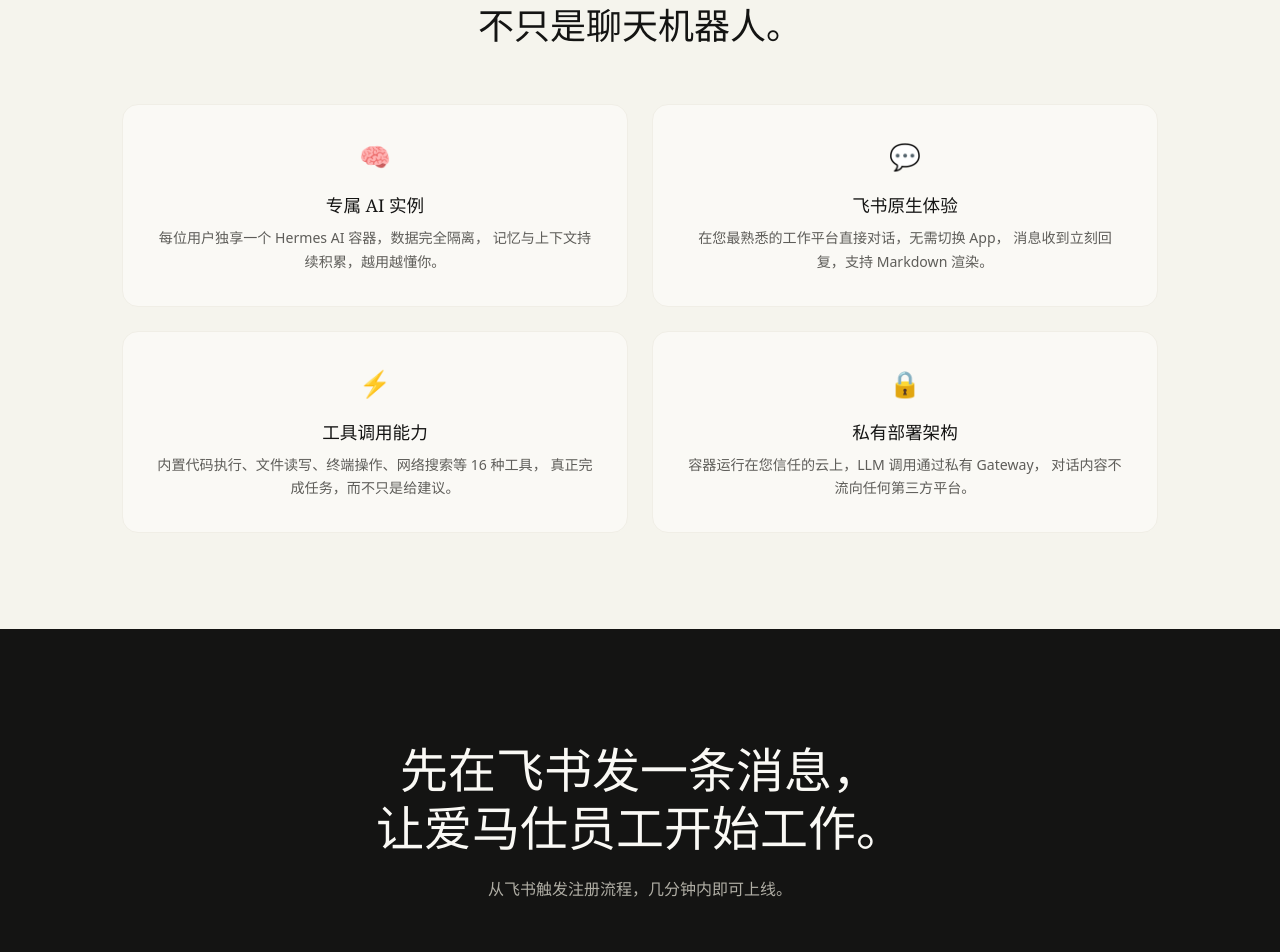
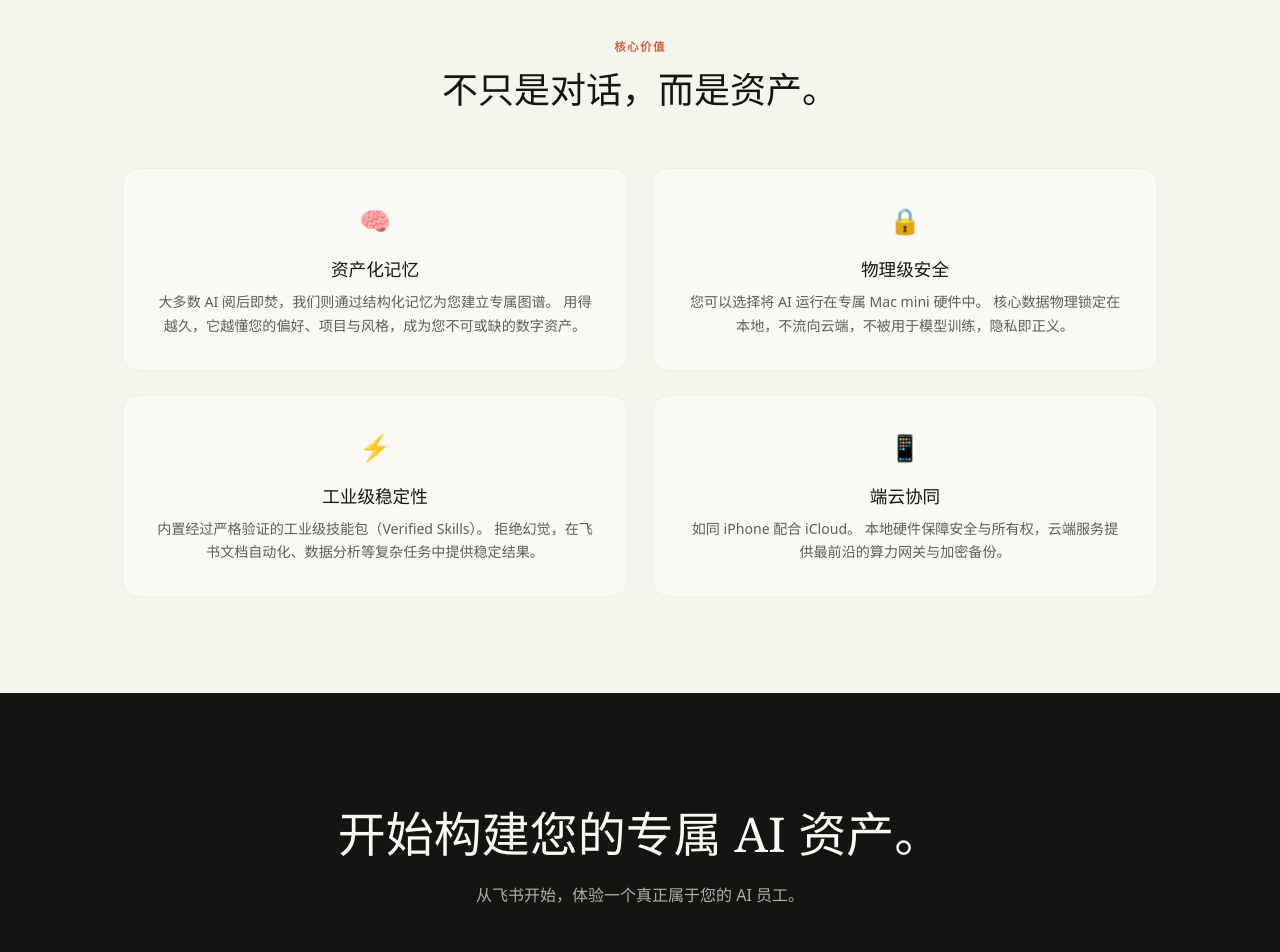
Before and after one commit to walk4rever/pi-matrix, a Next.js app in the folder cloud/dashboard/: page / in a window 1280 px wide. Shown: the part 1340-2292 px from the top of the page. Built offline with nearby package versions, Linux system fonts and the light colour scheme.

Commit message:
docs/ui: refine branding to 'Private AI Employee' and optimize marketing copy

```diff
--- a/cloud/dashboard/app/page.tsx
+++ b/cloud/dashboard/app/page.tsx
@@ -22,10 +22,13 @@ export default function HomePage() {
         {/* Hero */}
         <section className="hero">
           <div className="container">
-            <p className="hero-overline">AI Digital Employee · Powered by Air7.fun</p>
+            <p className="hero-overline">Private AI Digital Employee · Owned by You</p>
             <h1 className="hero-headline">
-              您的爱马仕员工，<br />在飞书候命。
+              您的 AI 员工，<br />永远属于您。
             </h1>
+            <p className="hero-subline" style={{ marginTop: "1.5rem", fontSize: "1.25rem", opacity: 0.8, maxWidth: "600px", marginInline: "auto" }}>
+              不仅是工具，更是资产。它住在您桌上的盒子里，记住您的一切，且只为您服务。
+            </p>
           </div>
         </section>
 
@@ -64,39 +67,39 @@ export default function HomePage() {
         {/* Features */}
         <section className="features-section">
           <div className="container">
-            <p className="section-overline">核心能力</p>
-            <h2 className="section-title">不只是聊天机器人。</h2>
+            <p className="section-overline">核心价值</p>
+            <h2 className="section-title">不只是对话，而是资产。</h2>
             <div className="features-grid">
               <div className="feature-card">
                 <div className="feature-icon">🧠</div>
-                <div className="feature-title">专属 AI 实例</div>
+                <div className="feature-title">资产化记忆</div>
                 <p className="feature-desc">
-                  每位用户独享一个 Hermes AI 容器，数据完全隔离，
-                  记忆与上下文持续积累，越用越懂你。
+                  大多数 AI 阅后即焚，我们则通过结构化记忆为您建立专属图谱。
+                  用得越久，它越懂您的偏好、项目与风格，成为您不可或缺的数字资产。
                 </p>
               </div>
               <div className="feature-card">
-                <div className="feature-icon">💬</div>
-                <div className="feature-title">飞书原生体验</div>
+                <div className="feature-icon">🔒</div>
+                <div className="feature-title">物理级安全</div>
                 <p className="feature-desc">
-                  在您最熟悉的工作平台直接对话，无需切换 App，
-                  消息收到立刻回复，支持 Markdown 渲染。
+                  您可以选择将 AI 运行在专属 Mac mini 硬件中。
+                  核心数据物理锁定在本地，不流向云端，不被用于模型训练，隐私即正义。
                 </p>
               </div>
               <div className="feature-card">
                 <div className="feature-icon">⚡</div>
-                <div className="feature-title">工具调用能力</div>
+                <div className="feature-title">工业级稳定性</div>
                 <p className="feature-desc">
-                  内置代码执行、文件读写、终端操作、网络搜索等 16 种工具，
-                  真正完成任务，而不只是给建议。
+                  内置经过严格验证的工业级技能包（Verified Skills）。
+                  拒绝幻觉，在飞书文档自动化、数据分析等复杂任务中提供稳定结果。
                 </p>
               </div>
               <div className="feature-card">
-                <div className="feature-icon">🔒</div>
-                <div className="feature-title">私有部署架构</div>
+                <div className="feature-icon">📱</div>
+                <div className="feature-title">端云协同</div>
                 <p className="feature-desc">
-                  容器运行在您信任的云上，LLM 调用通过私有 Gateway，
-                  对话内容不流向任何第三方平台。
+                  如同 iPhone 配合 iCloud。
+                  本地硬件保障安全与所有权，云端服务提供最前沿的算力网关与加密备份。
                 </p>
               </div>
             </div>
@@ -106,8 +109,8 @@ export default function HomePage() {
         {/* Dark CTA */}
         <section className="dark-cta">
           <div className="container">
-            <h2 className="dark-cta-title">先在飞书发一条消息，<br />让爱马仕员工开始工作。</h2>
-            <p className="dark-cta-sub">从飞书触发注册流程，几分钟内即可上线。</p>
+            <h2 className="dark-cta-title">开始构建您的专属 AI 资产。</h2>
+            <p className="dark-cta-sub">从飞书开始，体验一个真正属于您的 AI 员工。</p>
           </div>
         </section>
       </main>
```
Also changed, not shown: 2 other files (tests, documents, lock files or other folders).
